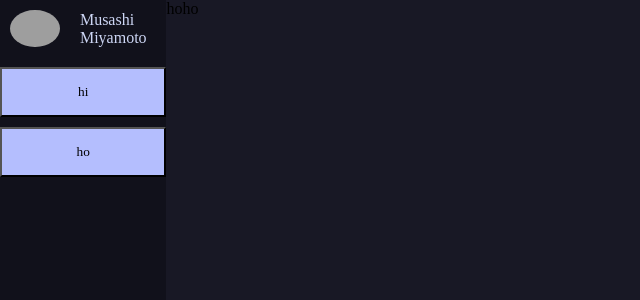
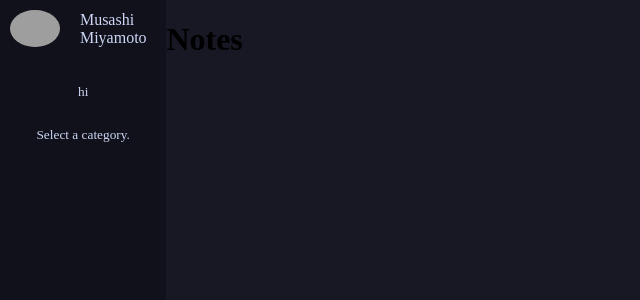
Before and after one commit to UrvishP4503/baba-notes-drf, a React (Vite) app: page / in a window 1280 px wide. Shown: the top 300 px of the page, without its empty margins (0-640 px from the left). Built offline with nearby package versions, Linux system fonts and the light colour scheme; grey boxes are pictures that could not be loaded.

Commit message:
added new things

```diff
--- a/src/App.css
+++ b/src/App.css
@@ -28,11 +28,18 @@ body {
   background-color: #181825;
 }
 
-button {
-  background-color: #b4befe;
+.upper {
+  background-color: #11111b;
+  color: #cdd6f4;
   width: 100%;
   height: 50px;
   margin-top: 10px;
+  border: none;
+}
+
+.upper:hover {
+  background-color: #806da6;
+  color: #1e1e2e;
 }
 
 .profile {
@@ -49,3 +56,19 @@ button {
 .profile-name {
   margin: 10px;
 }
+
+.dropdown {
+  appearance: none; /* This removes the default browser styling */
+  background-color: #11111b; /* This sets the background color */
+  color: #cdd6f4; /* This sets the text color */
+  padding: 10px; /* This adds some padding */
+  border: none; /* This removes the border */
+  cursor: pointer; /* This changes the cursor to a pointer when hovering over the dropdown */
+  width: 100%;
+  text-align: center;
+}
+
+.dropdown:hover {
+  background-color: #806da6;
+  color: #1e1e2e;
+}
--- a/src/App.jsx
+++ b/src/App.jsx
@@ -1,4 +1,6 @@
 import Profile from './components/Profile';
+import SideBar from './components/SideBar';
+import Notes from './components/Notes';
 import './App.css';
 
 function App() {
@@ -7,10 +9,11 @@ function App() {
       <div className="container">
         <div className="left">
           <Profile />
-          <button className="upper">hi</button>
-          <button className="lower">ho</button>
+          <SideBar />
         </div>
-        <div className="right">hoho</div>
+        <div className="right">
+          <Notes />
+        </div>
       </div>
     </>
   );
--- /dev/null
+++ b/src/components/Notes.jsx
@@ -0,0 +1,9 @@
+const Notes = () => {
+  return (
+    <div>
+      <h1>Notes</h1>
+    </div>
+  );
+};
+
+export default Notes;
--- /dev/null
+++ b/src/components/SideBar.jsx
@@ -0,0 +1,17 @@
+const SideBar = () => {
+  return (
+    <div className="sidebar">
+      <button className="upper">hi</button>
+      <select className="dropdown">
+        <option selected disabled>
+          Select a category.
+        </option>
+        <option value="option1">Option 1</option>
+        <option value="option2">Option 2</option>
+        <option value="option3">Option 3</option>
+      </select>
+    </div>
+  );
+};
+
+export default SideBar;
```
